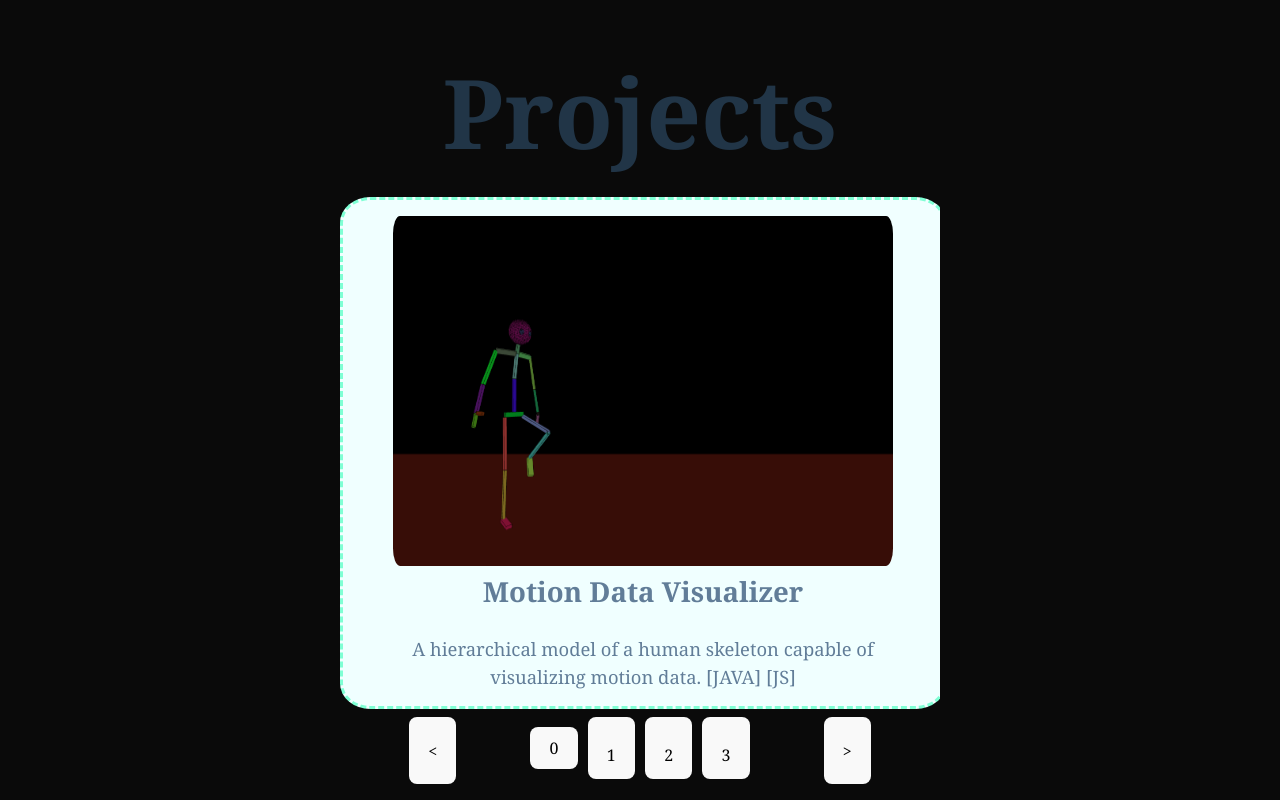
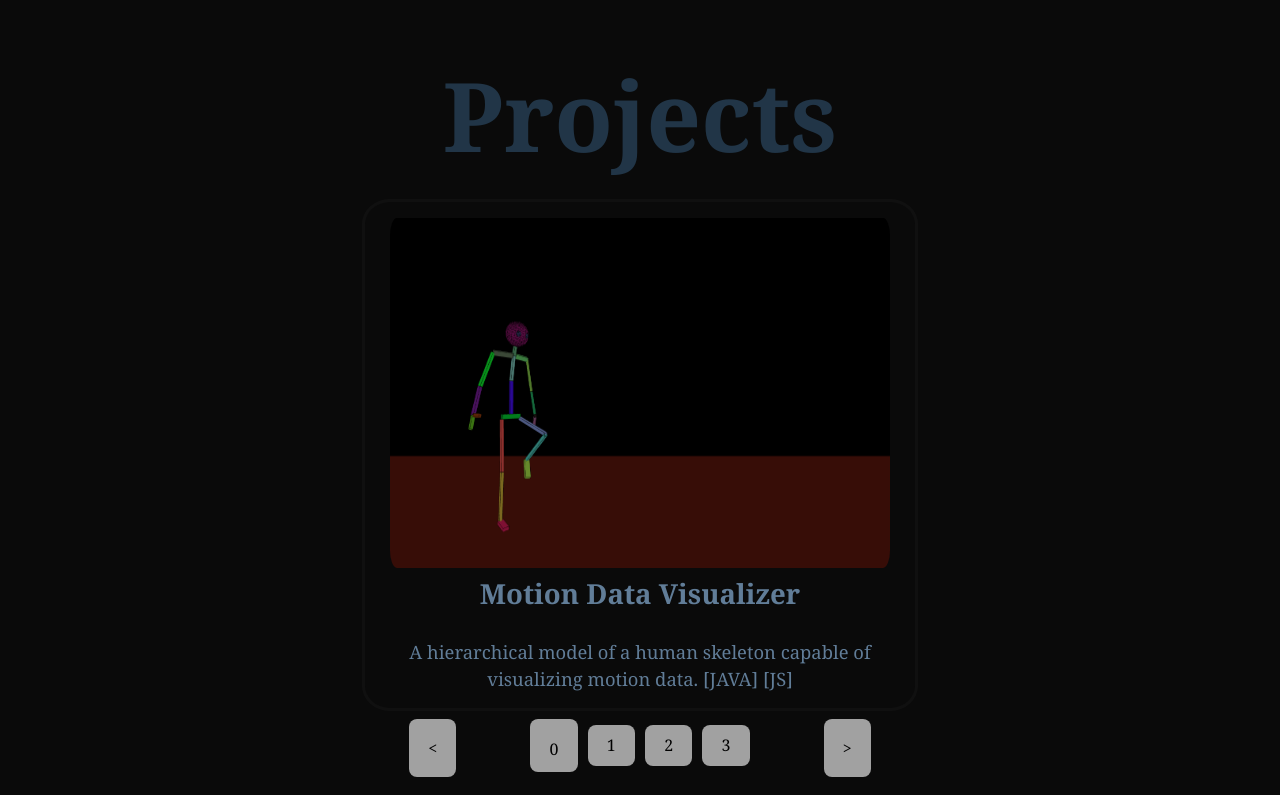
Before and after one commit to MichaelSault/Portfolio2024, a React (Vite) app: page / in a window 1280 px wide. Shown: the part 805-1605 px from the top of the page. Built offline with nearby package versions, Linux system fonts and the light colour scheme.

Commit message:
updated styling of carousel

```diff
--- a/src/styleSheets/carousel.css
+++ b/src/styleSheets/carousel.css
@@ -33,6 +33,7 @@ body{
     border: none;
     cursor: pointer;
     margin-top: 0.5em;
+    background-color: #ffffff9d;
 }
 
 .indicators {
@@ -50,16 +51,17 @@ body{
 .button-indicators {
     border: none;
     cursor: pointer;
+    background-color: #ffffff9d;
 }
 
 .indicator-symbol {
     color: #26343f;
-    font-size: xx-large;
 }
 
 .indicator-symbol-active{
     color: #ffffff;
     font-weight: bold;
+    font-size: x-large;
 }
 
 .carousel-item{
@@ -68,10 +70,10 @@ body{
     align-items: center;
     justify-items: center;
     height: 490px;
-    width: 600px;
-    background-color: azure;
-    border-style: dashed;
-    border-color: aquamarine;
+    width: 550px;
+    background-color: rgba(34, 34, 34, 0.048);
+    border-style: solid;
+    border-color: rgba(100, 99, 99, 0.075);
     margin-top: 1em;
     padding-top: 1em;
     border-radius: 5%;
```
